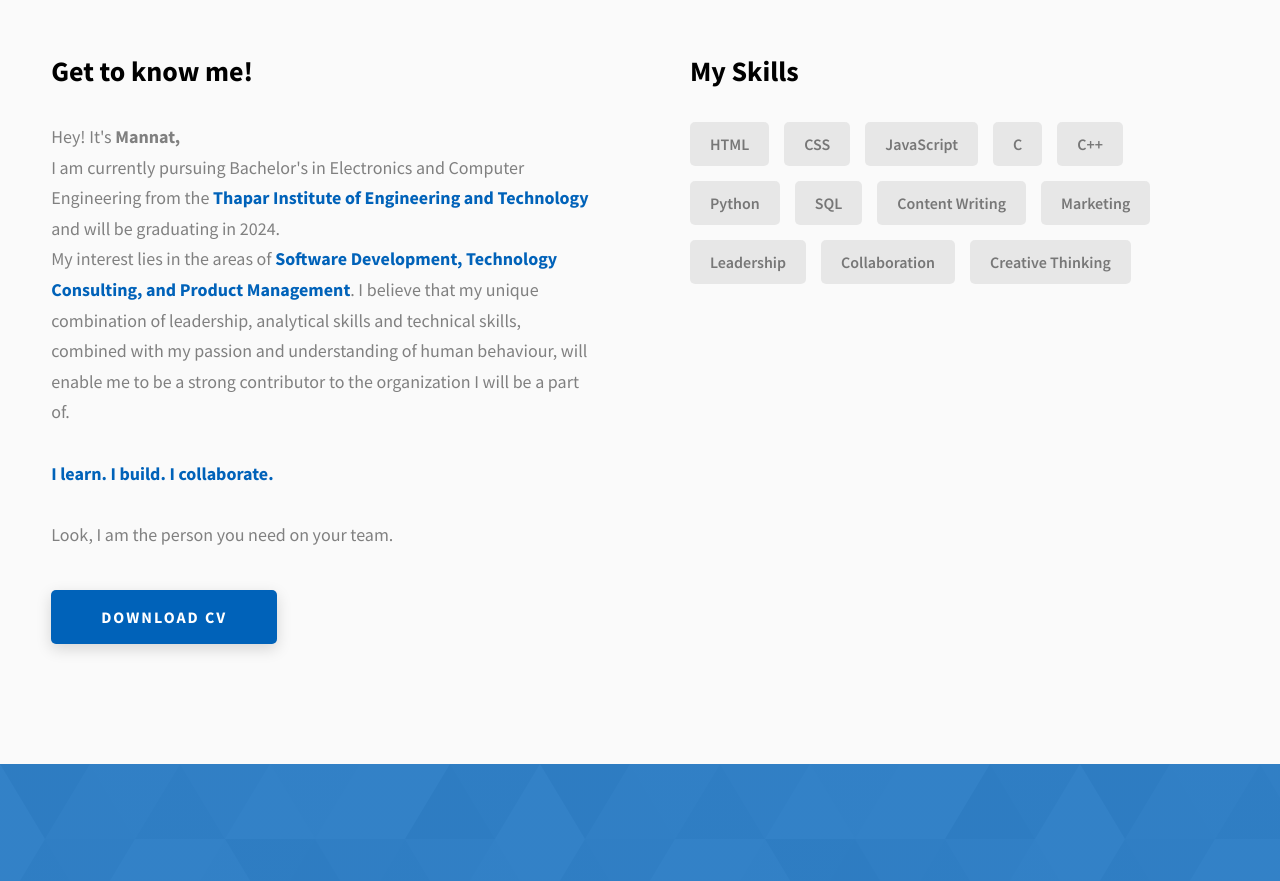
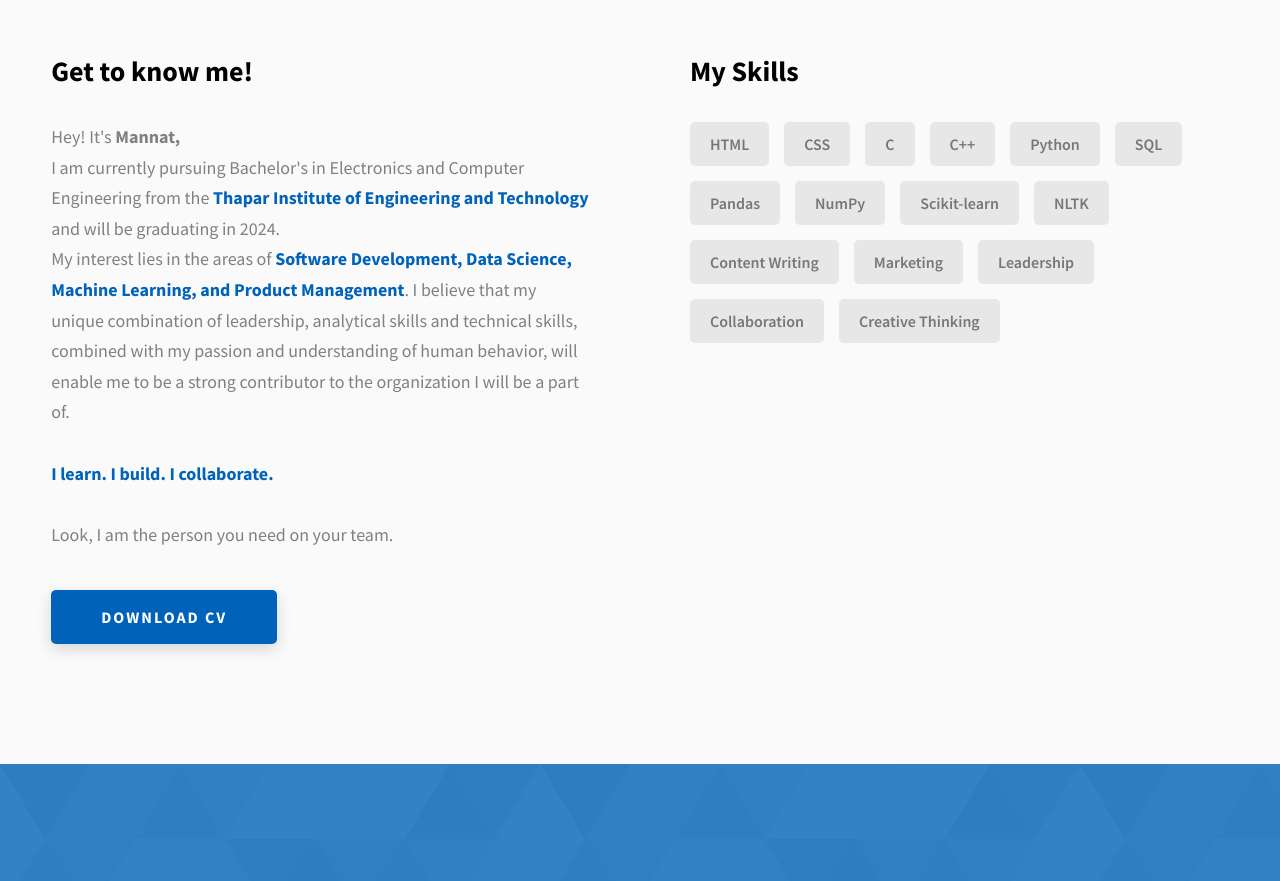
Before and after one commit to MannatKaurBhatia/mannatkaur.github.io, a website: page index.html in a window 1280 px wide. Shown: the part 1020-1901 px from the top of the page. Drawn offline with Linux system fonts and the light colour scheme.

Commit message:
Update index.html

```diff
--- a/index.html
+++ b/index.html
@@ -4,7 +4,7 @@
     <meta charset="UTF-8" />
     <meta name="viewport" content="width=device-width, initial-scale=1.0" />
     <meta http-equiv="X-UA-Compatible" content="ie=edge" />
-    <title>Mannat Kaur</title>
+    <title>Mannat Kaur Bhatia</title>
 
     <link rel="stylesheet" href="css/style.css" />
     <link
@@ -128,11 +128,11 @@
                 <br />
                 My interest lies in the areas of
                 <strong style="color: #0062b9"
-                  >Software Development, Technology Consulting, and Product
+                  >Software Development, Data Science, Machine Learning, and Product
                   Management</strong
                 >. I believe that my unique combination of leadership,
                 analytical skills and technical skills, combined with my passion
-                and understanding of human behaviour, will enable me to be a
+                and understanding of human behavior, will enable me to be a
                 strong contributor to the organization I will be a part of.
                 <br /><br />
                 <strong style="color: #0062b9"
@@ -155,11 +155,14 @@
             <div class="skills">
               <div class="skills__skill">HTML</div>
               <div class="skills__skill">CSS</div>
-              <div class="skills__skill">JavaScript</div>
               <div class="skills__skill">C</div>
               <div class="skills__skill">C++</div>
               <div class="skills__skill">Python</div>
               <div class="skills__skill">SQL</div>
+              <div class="skills__skill">Pandas</div>
+              <div class="skills__skill">NumPy</div>
+              <div class="skills__skill">Scikit-learn</div>
+              <div class="skills__skill">NLTK</div>
               <div class="skills__skill">Content Writing</div>
               <div class="skills__skill">Marketing</div>
               <div class="skills__skill">Leadership</div>
```
